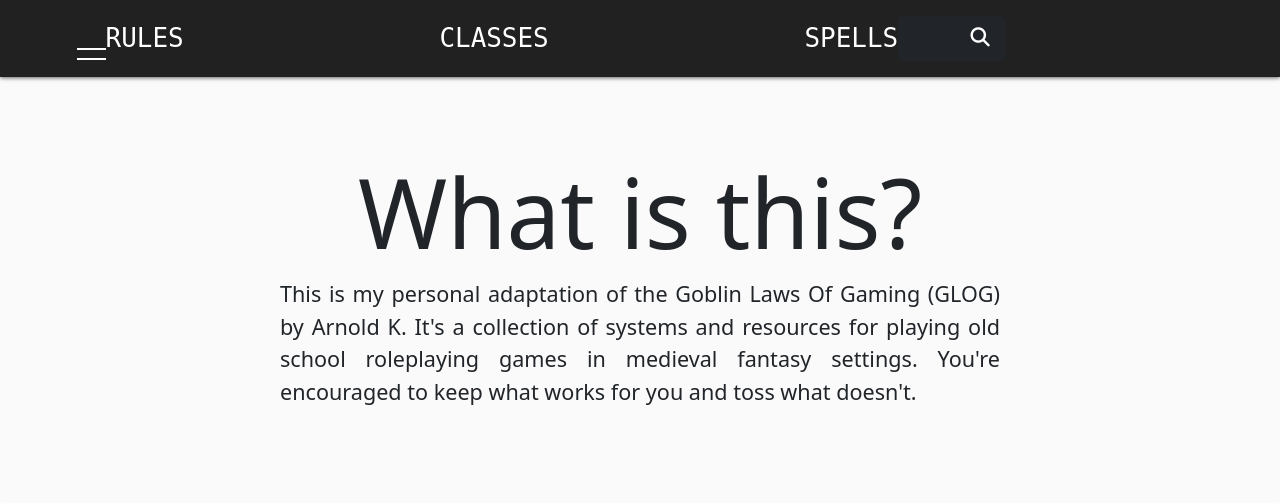
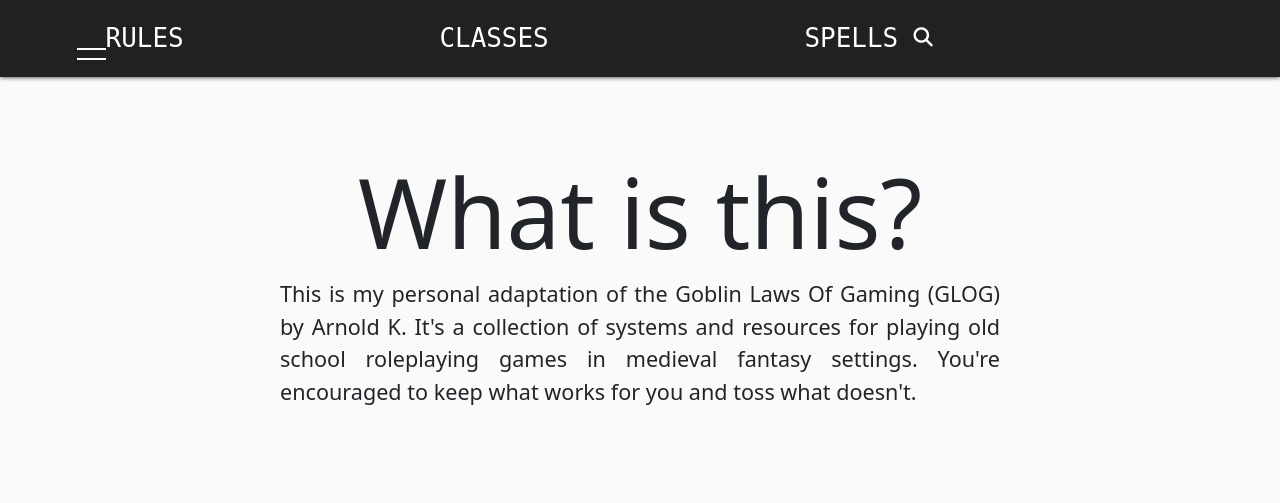
Before and after one commit to materialcontext/glog_website, a Flask app: page / in a window 1280 px wide. Shown: the top 503 px of the page. Run offline with Flask 2, Linux system fonts and the light colour scheme; some libraries are stand-ins or nearby versions.

Commit message:
Update styles.css

```diff
--- a/static/css/styles.css
+++ b/static/css/styles.css
@@ -148,6 +148,8 @@
 }
 
 .top-left {
+    display: flex;
+    flex-direction: row;
     align-items: center;
     justify-content: flex-start;
     padding-left: 6%;
@@ -155,9 +157,7 @@
 
 /* Search Bar */
 .top-right {
-    align-items: center;
-    justify-content: flex-end;
-    padding-left: 6%;
+    background-color: transparent;
 }
 
 .search-bar {
```
